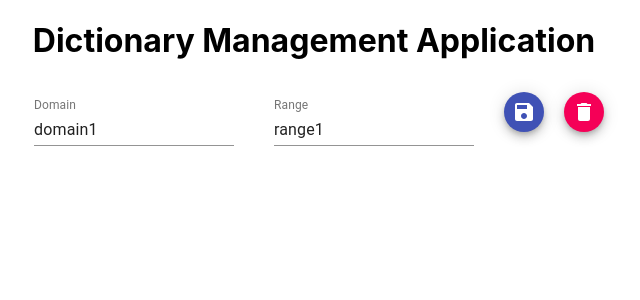
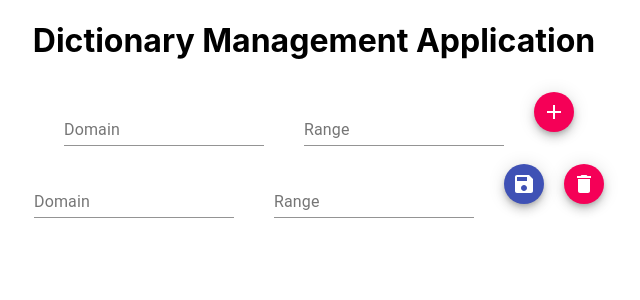
Before and after one commit to matteo1976/DictionaryForOneDot, a React (Create React App) app in the folder onedot/: page / in a window 1280 px wide. Both pictures are taken after a click on the button "delete". Shown: the top 300 px of the page, without its empty margins (326-966 px from the left). Built offline with nearby package versions, Linux system fonts and the light colour scheme.

Commit message:
start add and delete

```diff
--- a/onedot/src/MyDictionary.js
+++ b/onedot/src/MyDictionary.js
@@ -10,27 +10,52 @@ class MyDictionary  extends Component {
         super(props);
         const  tmpData= localStorage.getItem(LOCAL_DATA)
         this.state = {
-            listColor: tmpData===""? []:JSON.parse(tmpData)
+            listColor: tmpData===""? [{domain:"",range:"",indx:0}]:JSON.parse(tmpData),
+            indx:0
         }
     }
 
 
-
-
-
-
     addElement= async (element)=>{
-        await this.setState({listColor: [...this.state.listColor,element]})
+        element.indx=this.state.indx+1
+        await this.setState({listColor: [...this.state.listColor,element], indx:this.state.indx+1})
         localStorage.setItem(LOCAL_DATA,this.state.listColor)
     }
 
+    deleteEelment=async (element)=>{
+        let {listColor,indx}=this.state
+        let elementToDelete=0
+
+        for (let i=0; i<=listColor.length;i++){
+            if (listColor[i].indx===element.indx){
+                console.log(listColor[i])
+                listColor.splice(i,1)
+                console.log(listColor[i])
+                break;
+            }
+        }
+        console.log(listColor)
+        await this.setState({listColor: listColor, indx:this.state.indx-1})
+        localStorage.setItem(LOCAL_DATA,this.state.listColor)
+
+    }
 
 
     render() {
-
+        const {listColor,indx}=this.state
+        console.log(listColor)
         return (
-            <ColorDictionary domain="domain1" range="range1" addElement={this.addElement}/>
-
+            <div>
+                {listColor.map((item,key)=>
+                    <div key={indx+key+1}>
+                        <ColorDictionary domain={item.domain}
+                                 range={item.range}
+                                 addElement={this.addElement}
+                                 deleteEelment={this.deleteEelment}
+                                 indx={item.indx}
+                                 key={indx+key} />
+                    </div>)}
+            </div>
         );
     }
 }
--- a/onedot/src/colorDictionary.js
+++ b/onedot/src/colorDictionary.js
@@ -1,9 +1,9 @@
 import React, { Component } from 'react';
 import { makeStyles } from '@material-ui/core/styles';
 import Fab from '@material-ui/core/Fab';
-import AddIcon from '@material-ui/icons/Add';
 import SaveIcon from '@material-ui/icons/Save';
 import DeleteIcon from '@material-ui/icons/Delete';
+import AddIcon from '@material-ui/icons/Add';
 import TextField from '@material-ui/core/TextField';
 import {LOCAL_DATA} from "./costants"
 
@@ -18,17 +18,25 @@ export default class ColorDictionary extends Component {
         super(props);
         this.state = {
             domain:props.domain,
-            range:props.range
+            range:props.range,
+            indx:props.indx
          }
     }
 
+    cleanState= async()=>{
+      await this.setState({domain:"",range:""})
+    }
 
     handleDelete=()=>{
-      alert("deleted")
+      this.props.deleteEelment(this.state)
+      this.cleanState()
     }
     handleSave=()=>{
       this.props.addElement(this.state)
-      //localStorage.setItem(LOCAL_DATA,...[],JSON.stringify( this.state))
+      this.cleanState()
+    }
+    handleUpdate=()=>{
+
     }
 
     handleChange = item => event => {
@@ -37,12 +45,27 @@ export default class ColorDictionary extends Component {
 
 
     render() {
-        const {domain,range}=this.state
+        const {domain,range,indx}=this.state
+        console.log("hello   "+this.props.indx)
+         let actionButtons= (this.props.indx ===0 ?
+             <Fab  color="secondary" aria-label="delete" className="button" onClick={this.handleSave}>
+                 <AddIcon />
+             </Fab>
+            :
+            <>
+              <Fab color="primary" aria-label="add" className="button" onClick={this.handleUpdate}>
+                <SaveIcon />
+              </Fab>
+              <Fab color="secondary" aria-label="delete" className="button" onClick={this.handleDelete}>
+                <DeleteIcon />
+              </Fab>
+            </>
 
-
+            )
 
 
         return (
+
             <div>
 
                 <TextField
@@ -62,12 +85,7 @@ export default class ColorDictionary extends Component {
                   margin="normal"
                 />
 
-                <Fab color="primary" aria-label="add" className="button" onClick={this.handleSave}>
-                    <SaveIcon />
-                </Fab>
-                <Fab  color="secondary" aria-label="delete" className="button" onClick={this.handleDelete}>
-                    <DeleteIcon />
-                </Fab>
+                {actionButtons}
 
             </div>
           );
```
